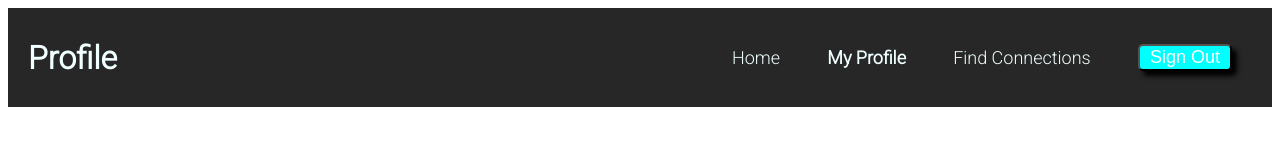
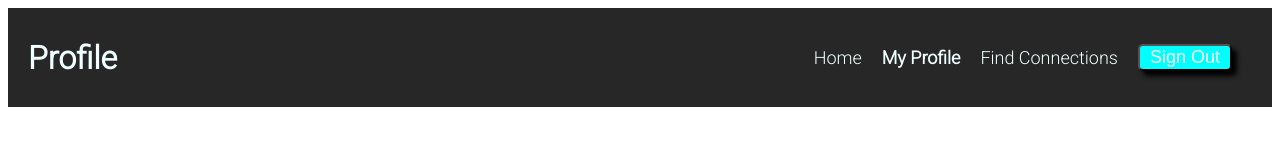
Before and after one commit to Thien1Nguyen/FlexNavbar, a plain HTML site: page index.html in a window 1280 px wide. Drawn offline with Linux system fonts and the light colour scheme.

Commit message:
Second Commit

```diff
--- a/style.css
+++ b/style.css
@@ -18,7 +18,7 @@
 .nav-links{
     list-style: none;
     display: flex;
-    width: 500px;
+    gap: 20px;
     justify-content: space-between;
     align-items: center;
     padding: 20px;
```
